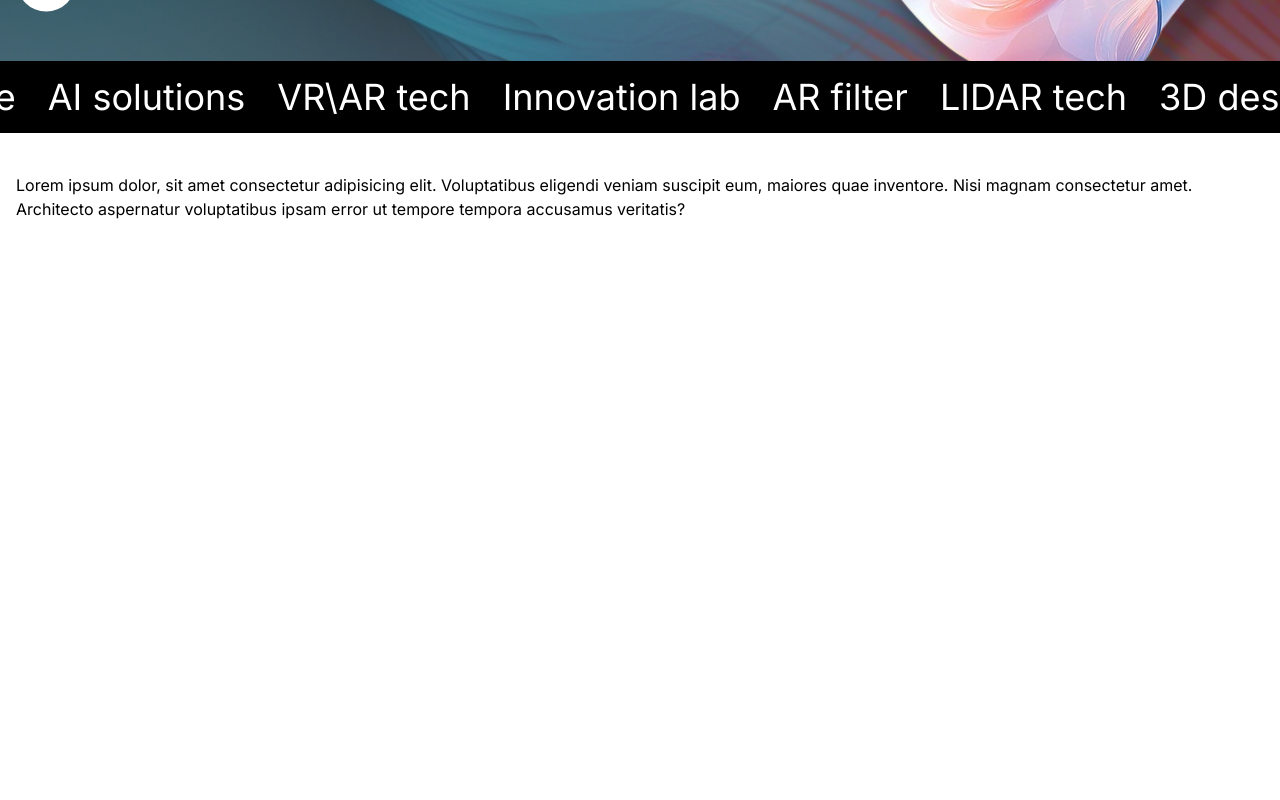
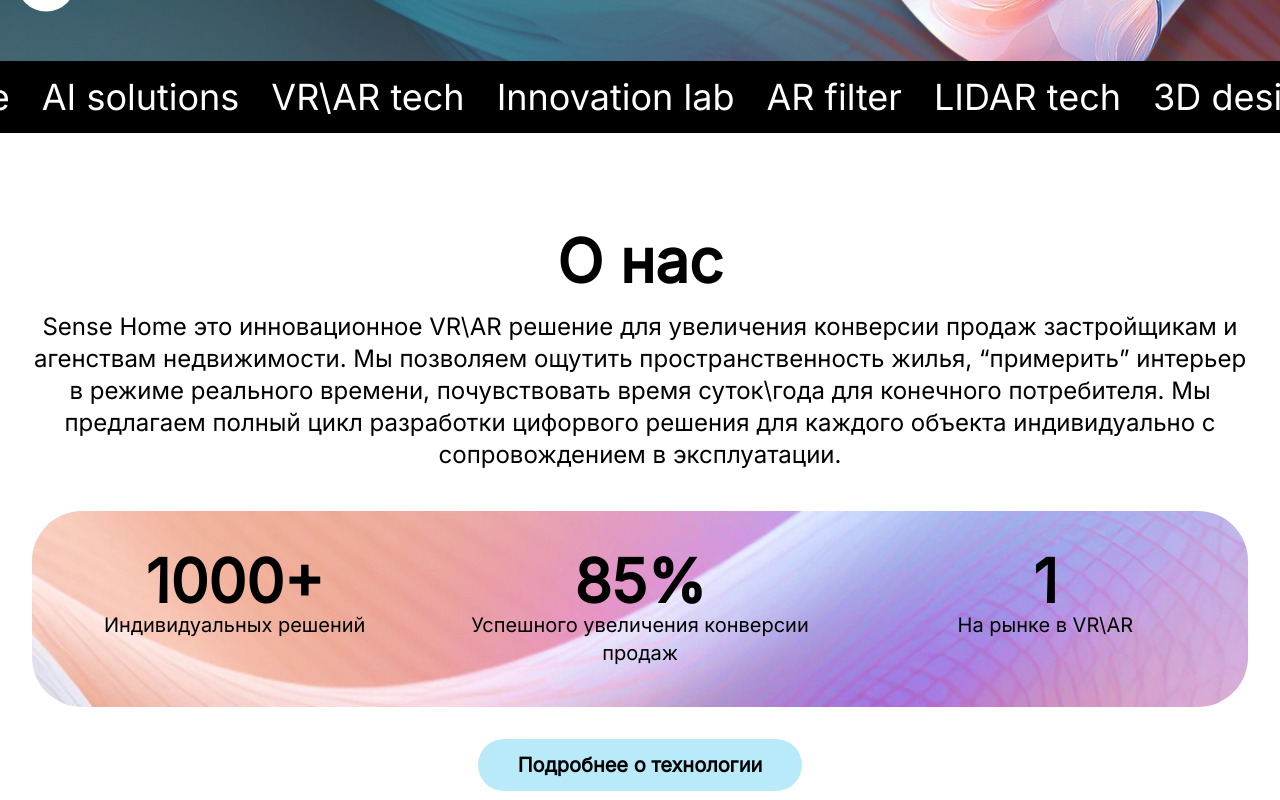
Before and after one commit to sense-and-home/sense-and-home-client, a React (Vite) app: page / in a window 1280 px wide. Shown: the part 760-1560 px from the top of the page. Before the commit the page ends 1021 px from the top, so only its background shows below. Built offline with nearby package versions, Linux system fonts and the light colour scheme.

Commit message:
feat: add about page

```diff
--- a/src/pages/MainPage.tsx
+++ b/src/pages/MainPage.tsx
@@ -1,9 +1,11 @@
+import { AboutSection } from "@/sections/AboutSection";
 import { HeroSection } from "@/sections/HeroSection";
 
 export function MainPage() {
   return (
     <div>
       <HeroSection />
+      <AboutSection />
 
       <p className="px-4 py-10">
         Lorem ipsum dolor, sit amet consectetur adipisicing elit. Voluptatibus
--- /dev/null
+++ b/src/sections/AboutSection.tsx
@@ -0,0 +1,49 @@
+import AboutBackground from "@/assets/img/about-background.webp";
+
+export function AboutSection() {
+  return (
+    <div className="bg-white px-8 py-20 text-center text-black">
+      <h2 className="text-6xl leading-relaxed font-extrabold">О нас</h2>
+
+      <p className="mb-10 text-2xl">
+        Sense Home это инновационное VR\AR решение для увеличения конверсии
+        продаж застройщикам и агенствам недвижимости. Мы позволяем ощутить
+        пространственность жилья, “примерить” интерьер в режиме реального
+        времени, почувствовать время суток\года для конечного потребителя. Мы
+        предлагаем полный цикл разработки цифорвого решения для каждого объекта
+        индивидуально с сопровождением в эксплуатации.
+      </p>
+
+      <div className="mb-10">
+        <div
+          className="rounded-primary mx-auto grid grid-cols-3 gap-8 bg-cover bg-center px-4 py-10"
+          style={{ backgroundImage: `url(${AboutBackground})` }}
+        >
+          <div className="text-center">
+            <div className="text-6xl font-extrabold">1000+</div>
+            <div className="text-xl">Индивидуальных решений</div>
+          </div>
+
+          <div className="text-center">
+            <div className="text-6xl font-extrabold">85%</div>
+            <div className="text-xl">Успешного увеличения конверсии продаж</div>
+          </div>
+
+          <div className="text-center">
+            <div className="text-6xl font-extrabold">1</div>
+            <div className="text-xl">На рынке в VR\AR</div>
+          </div>
+        </div>
+
+        <div className="mt-8 text-center">
+          <a
+            className="rounded-primary bg-accent/50 inline-block px-10 py-3 text-xl font-bold"
+            href="#"
+          >
+            Подробнее о технологии
+          </a>
+        </div>
+      </div>
+    </div>
+  );
+}
```
Also changed, not shown: src/assets/img/about-background.webp (added).
